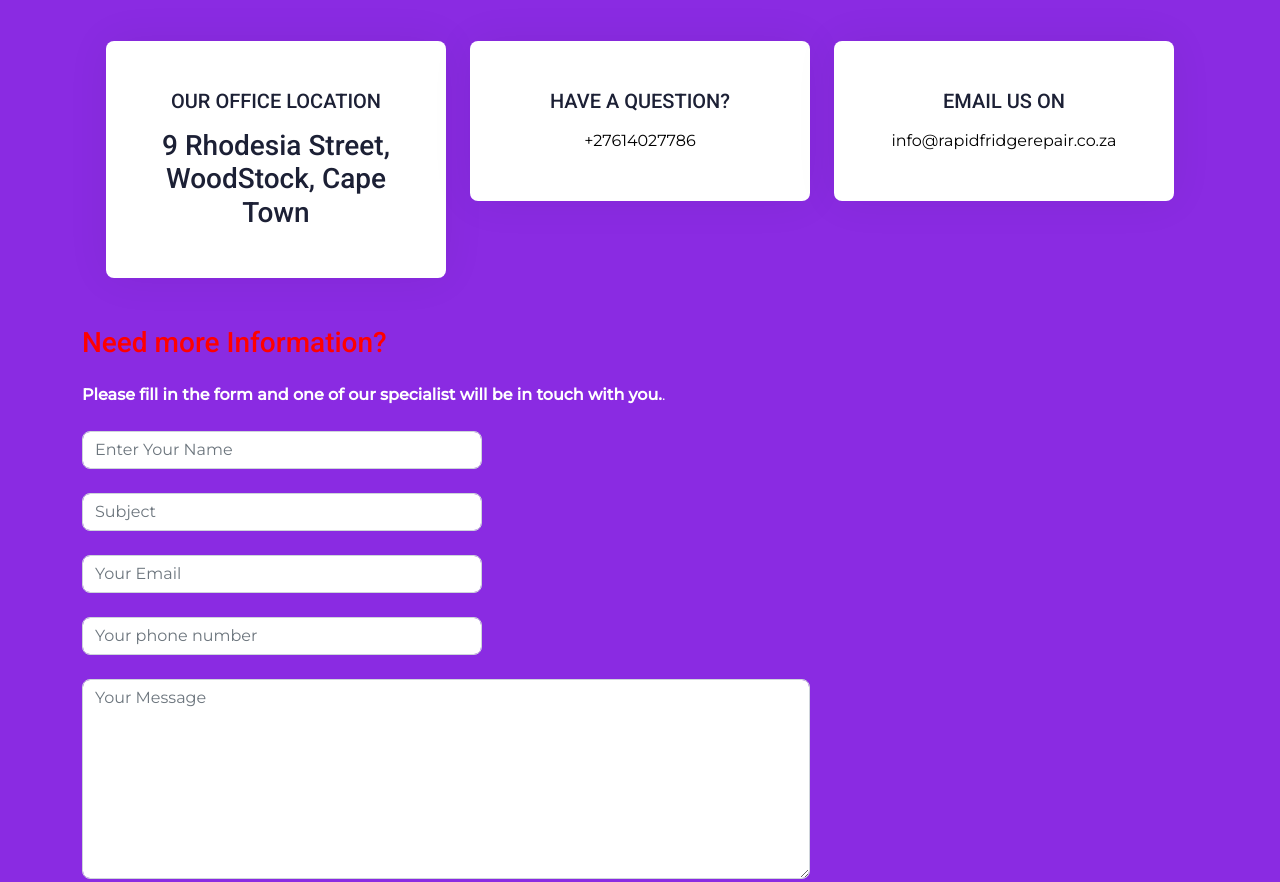
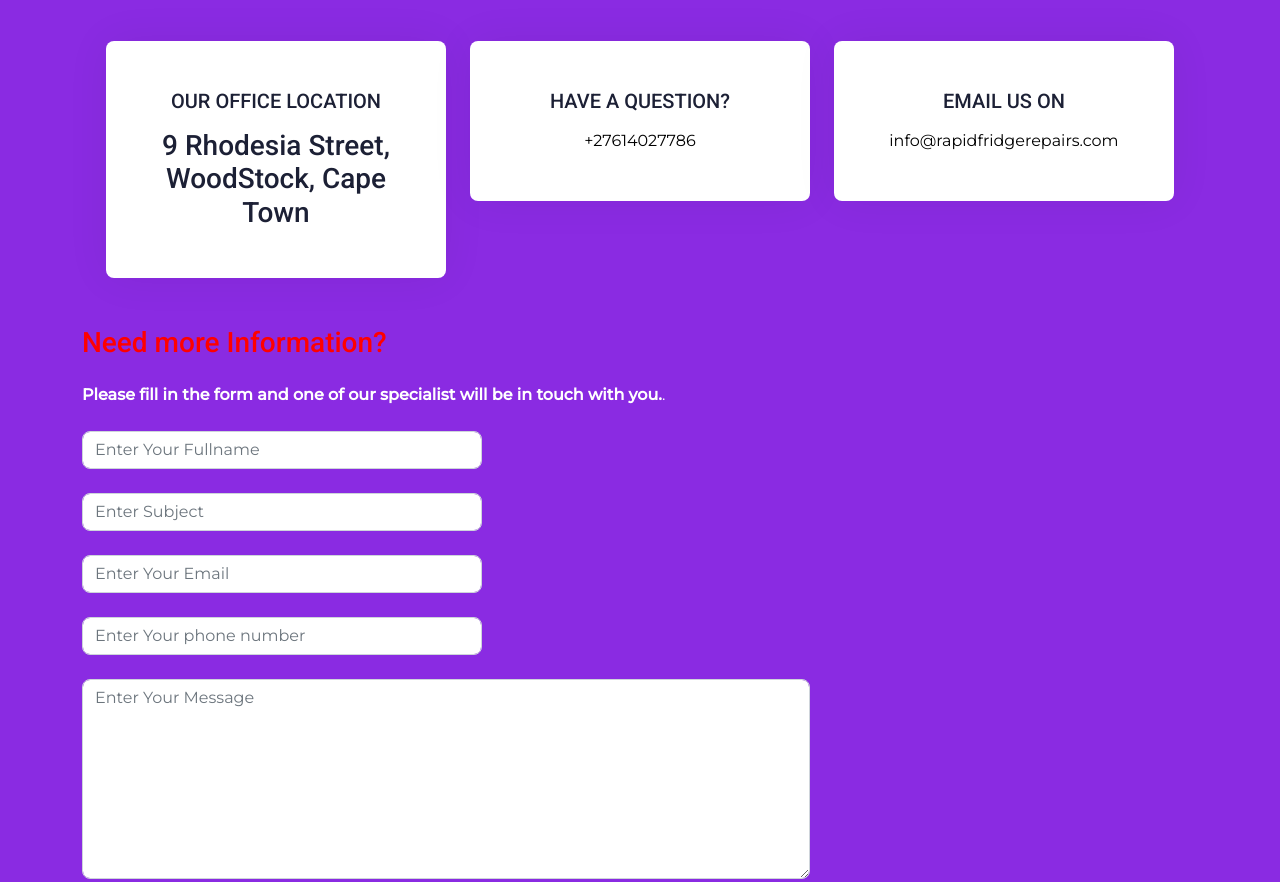
Before and after one commit to talent943/rapidfridgerepairs, a plain HTML site: page contact.html in a window 1280 px wide. Shown: the part 820-1702 px from the top of the page. Drawn offline with nearby package versions, Linux system fonts and the light colour scheme.

Commit message:
fixed email address spelling

```diff
--- a/contact.html
+++ b/contact.html
@@ -146,7 +146,7 @@
                                             <h5 class="mb-3">EMAIL US ON</h4>
                                             <p class="mb-0">
 
-                                                    info@rapidfridgerepair.co.za
+                                                    info@rapidfridgerepairs.com
                                             </p>
                                         </div>
                                     </div>
@@ -161,11 +161,11 @@
                         <form action="https://api.staticforms.xyz/submit" method="post" target="_blank">
                             <!-- Replace with accesKey sent to your email -->
                             <input type="hidden" name="accessKey" value="34b20ec5-8d96-462a-b27b-2a07c436fcd5"> <!-- Required -->
-                            <input type="text" class="form-control" name="name" placeholder="Enter Your Name" style="width: 400px" required><br>
-                            <input type="text" class="form-control" name="subject" placeholder="Subject" style="width: 400px" required><br>
-                            <input type="text" class="form-control" name="email" placeholder="Your Email" style="width: 400px" required><br>
-                            <input type="text" class="form-control" name="phone" placeholder="Your phone number" style="width: 400px" required ><br>
-                            <textarea class="form-control" name="message" placeholder="Your Message" style="height: 200px" required></textarea><br>
+                            <input type="text" class="form-control" name="name" placeholder="Enter Your Fullname" style="width: 400px" required><br>
+                            <input type="text" class="form-control" name="subject" placeholder="Enter Subject" style="width: 400px" required><br>
+                            <input type="text" class="form-control" name="email" placeholder="Enter Your Email" style="width: 400px" required><br>
+                            <input type="text" class="form-control" name="phone" placeholder="Enter Your phone number" style="width: 400px" required ><br>
+                            <textarea class="form-control" name="message" placeholder="Enter Your Message" style="height: 200px" required></textarea><br>
                             <!-- If you want replyTo to be set to specific email -->
                             <input type="hidden" name="replyTo" value=""> <!-- Optional -->
                             <!-- Specify @ as reply to value if you want it to be customers email -->
@@ -210,7 +210,7 @@
                         <h4 class="text-white mb-4">Our Office</h4>
                         <p class="mb-2"><i class="fa fa-map-marker-alt me-3"></i>9 Rhodesia Street, WoodStock, Cape Town</p>
                         <p class="mb-2"><i class="fa fa-phone-alt me-3"></i>+27614027786</p>
-                        <p class="mb-2"><i class="fa fa-envelope me-3"></i>info@rapidfridgerepair.co.za</p>
+                        <p class="mb-2"><i class="fa fa-envelope me-3"></i>info@rapidfridgerepairs.com</p>
                     </div>
                     <div class="col-lg-3 col-md-6">
                         <h4 class="text-white mb-4">Quick Links</h4>
```
Also changed, not shown: about.html (+1 -1 lines), index.html (+1 -1 lines), service.html (+1 -1 lines), success.html (+1 -1 lines).
